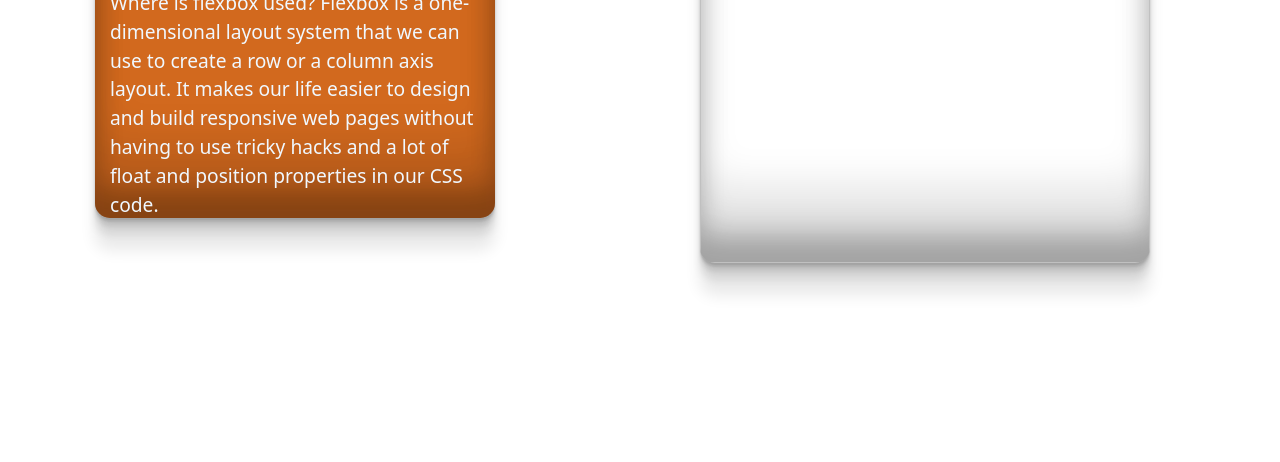
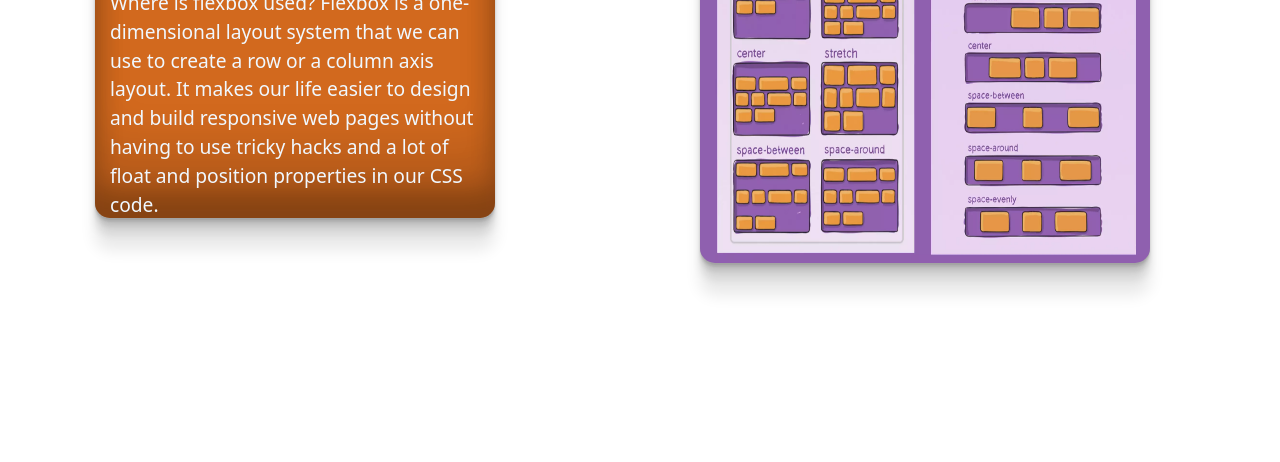
Before and after one commit to SadhwaniMomal/Flex-property-CSS, a plain HTML site: page index.html in a window 1280 px wide. Shown: the part 338-800 px from the top of the page. Drawn offline with nearby package versions, Linux system fonts and the light colour scheme.

Commit message:
Update index.html

```diff
--- a/index.html
+++ b/index.html
@@ -24,7 +24,7 @@
                 lot of float and position properties in our CSS code.</p>
         </section>
         <section class="colum flex">
-            <img src="img/flex.png" alt="">
+            <img src="flex.png" alt="">
         </section>
     </div>
 </body>
```
